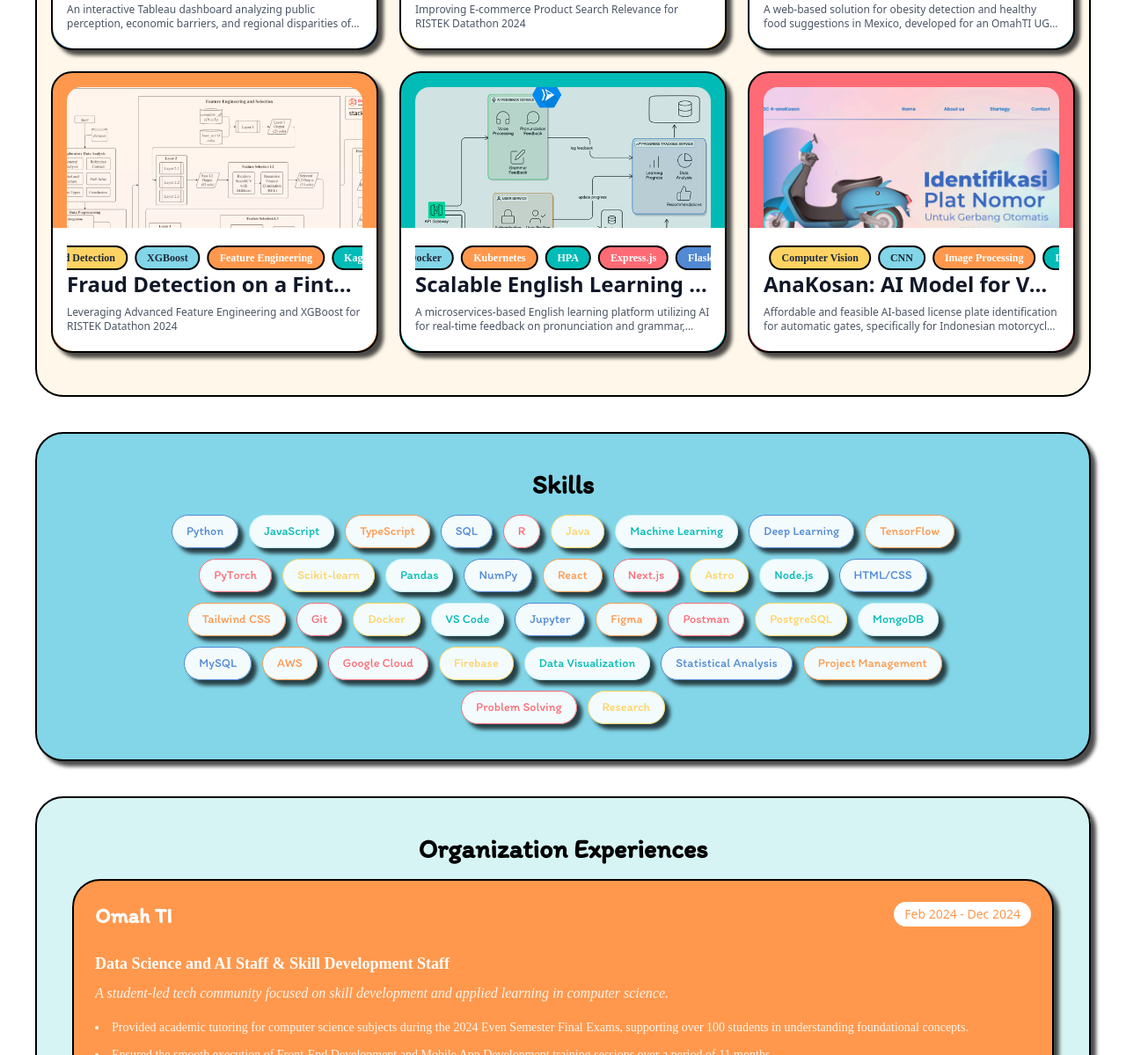
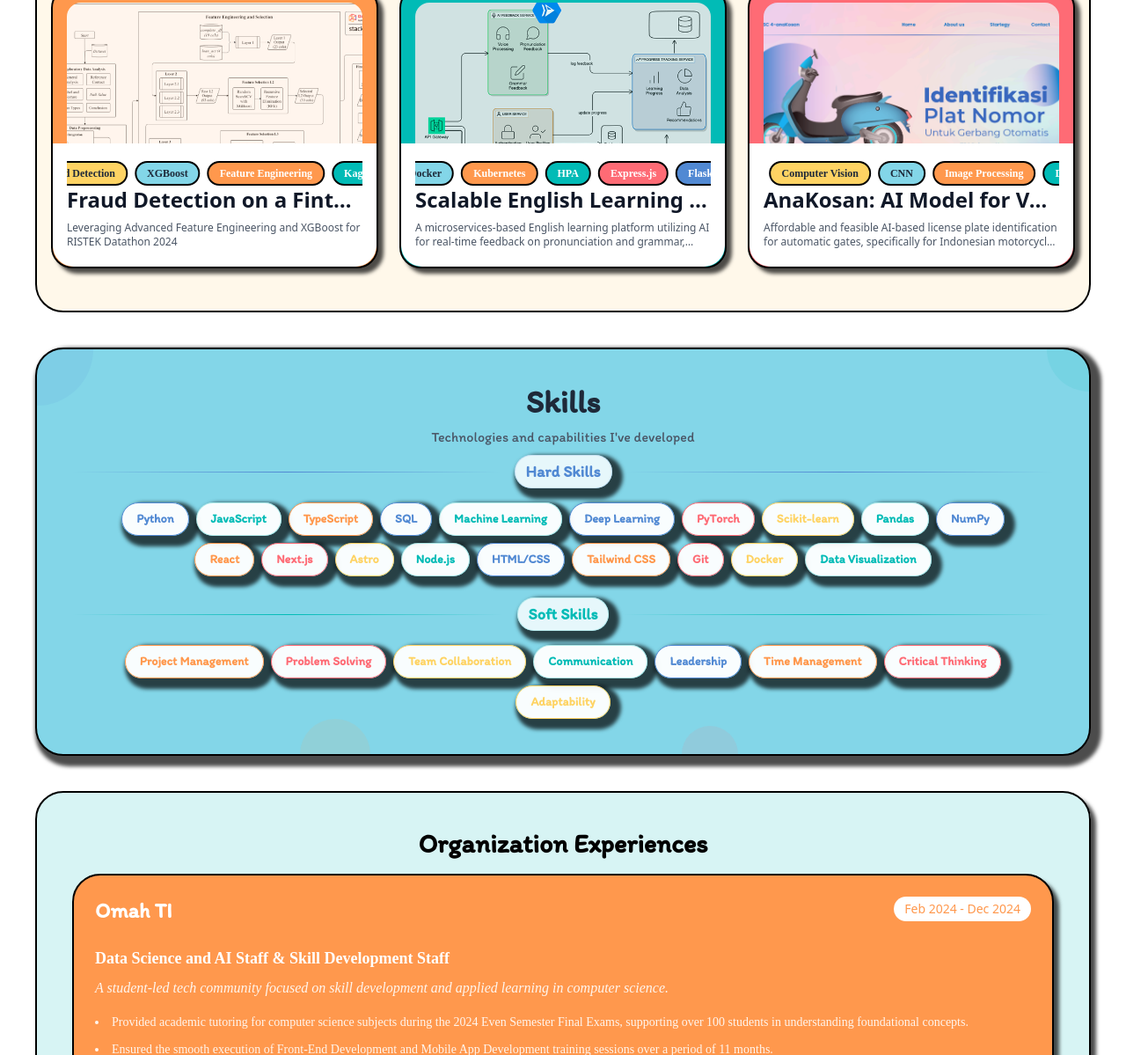
Before and after one commit to josephgreffenkomala/josephgreffenkomala.github.io, an Astro site: page / in a window 1280 px wide. Shown: the part 1601-2800 px from the top of the page at 88% size. Built offline with nearby package versions, Linux system fonts and the light colour scheme; Astro itself is replaced by a stand-in of ours; a web font is replaced by a local one; what tailwindcss-motion would draw is missing.

Commit message:
fix: bug fixes

```diff
--- a/src/components/Achievement.astro
+++ b/src/components/Achievement.astro
@@ -3,12 +3,12 @@
   {
     title: "Scholarship (2024): Tanoto Foundation Scholarship Awardee",
     description: "Merit-based scholarship awarded by Tanoto Foundation for academic excellence and leadership potential",
-    driveLink: "https://drive.google.com/drive/folders/1jiWGZczp1k5hjv6pjmu-Z7o5hpMWf0CV?usp=sharing"
+    driveLink: "https://drive.google.com/file/d/1-vHu9wsVMI9dxDI5-I8oUQke62aVg7gP/view?usp=drive_link"
   },
   {
     title: "Find IT (2025) - Finalist",
     description: "Competitive programming and problem-solving challenge",
-    driveLink: "https://drive.google.com/drive/folders/1jiWGZczp1k5hjv6pjmu-Z7o5hpMWf0CV?usp=sharing"
+    driveLink: "https://drive.google.com/file/d/1-vHu9wsVMI9dxDI5-I8oUQke62aVg7gP/view?usp=drive_link"
   },
 
   {
@@ -19,12 +19,17 @@
   {
     title: "Compfest (2024) - Finalist",
     description: "Data Analysis Competition with Tableau dashboard creation",
-    driveLink: "https://drive.google.com/drive/folders/1jiWGZczp1k5hjv6pjmu-Z7o5hpMWf0CV?usp=sharing"
+    driveLink: "https://drive.google.com/file/d/1fll0u4rd8mnpWZ0uMs-pp3VJ08Hm9ZTk/view?usp=drive_link"
   },
     {
     title: "Data Royale (2023) - 2nd Place",
     description: "Data Science Competition by Kotak Riset SC, focusing on data wrangling, exploratory data analysis, and modeling",
     driveLink: "https://drive.google.com/file/d/1O2VB5o02iGMLDNhDix4LgmBmSS_Qecju/view?usp=sharing"
+  },
+    {
+    title: "Olimpiade Sains Nasional (2021) - Finalist",
+    description: "National Science Olympiad in Informatics by Kementerian Pendidikan dan Kebudayaan Republik Indonesia",
+    driveLink: "https://drive.google.com/file/d/11ARbXONgoMadRiIeE1F8i37H6JEKFuMz/view?usp=drive_link"
   },
 ];
 
--- a/src/components/Hero.astro
+++ b/src/components/Hero.astro
@@ -12,15 +12,15 @@
         <div class="flex flex-col justify-center lg:ml-10 text-center lg:text-left">
             <p class="font-itim text-2xl sm:text-3xl mb-2">Hello there!</p>
             <p class="font-itim text-3xl sm:text-4xl lg:text-5xl mb-4 leading-tight">
-                Seeking the competitive edge in <b>data science and AI?</b>
+                Seeking the architect of <br> Data & AI innovation?
             </p>
             <p class="font-itim text-black sm:text-lg mb-1">
                 That's me, <span class="text-lg sm:text-xl text-fifth font-bold">Joseph</span>
             </p>
-            <p class="font-itim mb-6">Welcome to my little world.</p>
-            <p class="font-itim mt-4 sm:mt-8 text-gray-500 text-sm sm:text-gray-600">
+            <p class="font-itim mb-6 text-gray-500">Explore my work.</p>
+            <!-- <p class="font-itim mt-4 sm:mt-8 text-gray-500 text-sm sm:text-gray-600">
                 Scroll down to explore more about me!
-            </p>
+            </p> -->
         </div>
     </div>
 </div>
--- a/src/components/Joseph.astro
+++ b/src/components/Joseph.astro
@@ -1,7 +1,7 @@
 ---
 const content={
-    first:`As a Computer Science student at Universitas Gadjah Mada, I bring a strong interest and foundational experience in data processing and artificial intelligence. My skills encompass data wrangling, exploratory data analysis, data manipulation, and modeling, honed through various data science competitions where I achieved top placements. I am proficient in Python, Pandas, Scikit-Learn, PyTorch, Docker, Kubernetes, and Tableau, with interests in Machine Learning, NLP, Computer Vision, Recommendation Systems, LLM, and Reinforcement Learning.<br>
-<br> Beyond technical skills, I have a passion for learning and exploring new things, and I thrive in collaborative environments. My leadership and teamwork abilities are demonstrated through my roles as Data Science and Artificial Intelligence Staff at OmahTI, where I contributed to major projects involving Natural Language Processing and Recommendation Systems, and as Human Capital Staff at Tanoto Scholars Association. I am committed to leveraging data expertise to gain insights and create meaningful impact for both organizations and society.`
+    first:`As a Computer Science student at Universitas Gadjah Mada, I bring a strong interest and foundational experience in data processing and artificial intelligence. My skills encompass data wrangling, exploratory data analysis, data manipulation, and modeling, honed through various data science competitions where I achieved top placements.<br>
+<br> Beyond technical skills, I am a passionate learner who thrives in collaborative environments. My leadership and teamwork are evident in my roles, contributing to significant projects in AI and data science, and fostering human capital development. I am committed to leveraging data to create meaningful impact.`
 }
 ---
 <div class="flex bg-fifth m-10 rounded-4xl p-10 border-2 shadow-sm">
--- a/src/components/Skills.astro
+++ b/src/components/Skills.astro
@@ -1,16 +1,13 @@
 ---
 import "../styles/global.css";
 
-const skills = [
+const hardSkills = [
     { name: "Python", color: "first" },
     { name: "JavaScript", color: "fifth" },
     { name: "TypeScript", color: "fourth" },
     { name: "SQL", color: "first" },
-    { name: "R", color: "sixth" },
-    { name: "Java", color: "second" },
     { name: "Machine Learning", color: "fifth" },
     { name: "Deep Learning", color: "first" },
-    { name: "TensorFlow", color: "fourth" },
     { name: "PyTorch", color: "sixth" },
     { name: "Scikit-learn", color: "second" },
     { name: "Pandas", color: "fifth" },
@@ -23,35 +20,78 @@
     { name: "Tailwind CSS", color: "fourth" },
     { name: "Git", color: "sixth" },
     { name: "Docker", color: "second" },
-    { name: "VS Code", color: "fifth" },
-    { name: "Jupyter", color: "first" },
-    { name: "Figma", color: "fourth" },
-    { name: "Postman", color: "sixth" },
-    { name: "PostgreSQL", color: "second" },
-    { name: "MongoDB", color: "fifth" },
-    { name: "MySQL", color: "first" },
-    { name: "AWS", color: "fourth" },
-    { name: "Google Cloud", color: "sixth" },
-    { name: "Firebase", color: "second" },
     { name: "Data Visualization", color: "fifth" },
-    { name: "Statistical Analysis", color: "first" },
+];
+
+const softSkills = [
     { name: "Project Management", color: "fourth" },
     { name: "Problem Solving", color: "sixth" },
-    { name: "Research", color: "second" }
+    { name: "Team Collaboration", color: "second" },
+    { name: "Communication", color: "fifth" },
+    { name: "Leadership", color: "first" },
+    { name: "Time Management", color: "fourth" },
+    { name: "Critical Thinking", color: "sixth" },
+    { name: "Adaptability", color: "second" },
 ];
 ---
 
-<div class="flex bg-third m-10 rounded-4xl p-10 border-2 shadow-sm">
-    <div class="w-full">
-        <h2 class="text-4xl font-bold mb-6 font-itim text-center">Skills</h2>
+<div class="flex bg-third m-10 rounded-4xl p-10 border-2 shadow-lg relative overflow-hidden">
+    <!-- Background decorative elements -->
+    <div class="absolute top-0 left-0 w-32 h-32 bg-first/10 rounded-full -translate-x-16 -translate-y-16"></div>
+    <div class="absolute top-0 right-0 w-24 h-24 bg-fifth/10 rounded-full translate-x-12 -translate-y-12"></div>
+    <div class="absolute bottom-0 left-1/4 w-20 h-20 bg-fourth/10 rounded-full translate-y-10"></div>
+    <div class="absolute bottom-0 right-1/3 w-16 h-16 bg-sixth/10 rounded-full translate-y-8"></div>
 
-        <div class="text-center">
-            <div class="flex flex-wrap justify-center gap-3 max-w-4xl mx-auto">
-                {skills.map((skill) => (
-                    <span class={`bg-white/90 text-${skill.color} px-4 py-2 rounded-full font-itim text-bold-900 text-sm font-medium shadow-sm border border-${skill.color}/20`}>
-                        {skill.name}
-                    </span>
-                ))}
+    <div class="w-full relative z-10">
+        <!-- Skills Header -->
+        <div class="text-center mb-2">
+            <p class="text-4xl font-bold font-itim text-gray-800 mb-2">
+                <!-- <span class="text-first font-bold text-5xl">|</span>  -->
+                <span class="">Skills</span>
+                <!-- <span class="text-first font-bold text-5xl">|</span> -->
+            </p>
+            <p class="text-gray-600 font-itim">
+                Technologies and capabilities I've developed
+            </p>
+        </div>
+
+        <!-- Hard Skills Section -->
+        <div class="mb-6">
+            <div class="flex items-center justify-center mb-4">
+                <div class="flex-1 h-px bg-gradient-to-r from-transparent via-first to-transparent"></div>
+                <p class="text-lg font-bold mx-4 font-itim text-center text-first bg-white/80 px-3 py-1 rounded-full shadow-md border border-first/20">
+                     Hard Skills
+                </p>
+                <div class="flex-1 h-px bg-gradient-to-r from-transparent via-first to-transparent"></div>
+            </div>
+            <div class="text-center">
+                <div class="flex flex-wrap justify-center gap-2 max-w-5xl mx-auto">
+                    {hardSkills.map((skill) => (
+                        <span class={`bg-white/95 text-${skill.color} px-4 py-2 rounded-full font-itim font-bold text-sm shadow-md border border-${skill.color}/30 hover:shadow-lg hover:scale-105 transition-all duration-300 cursor-default`}>
+                            {skill.name}
+                        </span>
+                    ))}
+                </div>
+            </div>
+        </div>
+
+        <!-- Soft Skills Section -->
+        <div>
+            <div class="flex items-center justify-center mb-4">
+                <div class="flex-1 h-px bg-gradient-to-r from-transparent via-fifth to-transparent"></div>
+                <p class="text-lg font-bold mx-4 font-itim text-center text-fifth bg-white/80 px-3 py-1 rounded-full shadow-md border border-fifth/20">
+                     Soft Skills
+                </p>
+                <div class="flex-1 h-px bg-gradient-to-r from-transparent via-fifth to-transparent"></div>
+            </div>
+            <div class="text-center">
+                <div class="flex flex-wrap justify-center gap-2 max-w-5xl mx-auto">
+                    {softSkills.map((skill) => (
+                        <span class={`bg-white/95 text-${skill.color} px-4 py-2 rounded-full font-itim font-bold text-sm shadow-md border border-${skill.color}/30 hover:shadow-lg hover:scale-105 transition-all duration-300 cursor-default`}>
+                            {skill.name}
+                        </span>
+                    ))}
+                </div>
             </div>
         </div>
     </div>
--- a/src/components/project/Project_Wrap.jsx
+++ b/src/components/project/Project_Wrap.jsx
@@ -17,7 +17,7 @@
     <div className=" m-10 px-4 py-12 border-2 border-black bg-base/70 rounded-4xl">
       {/* Header */}
       <div className="text-center mb-8">
-        <h2 className="text-4xl font-bold text-gray-900 mb-4">
+        <h2 className="text-4xl font-bold font-itim text-gray-900 mb-4">
           My Projects
         </h2>
         <p className="text-xl text-gray-600 max-w-2xl mx-auto">
```
